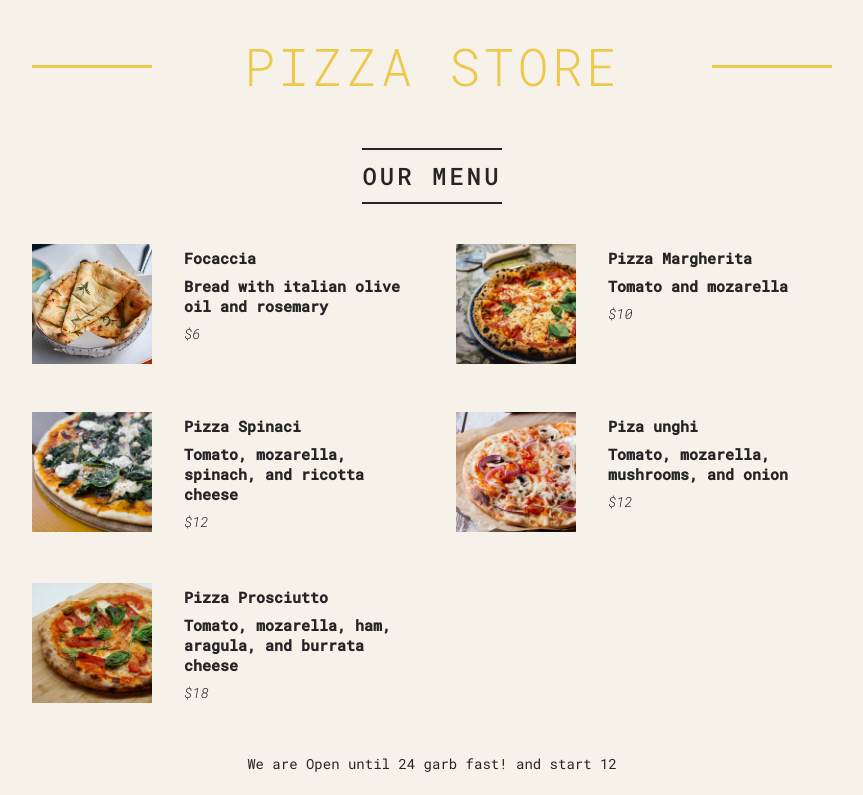
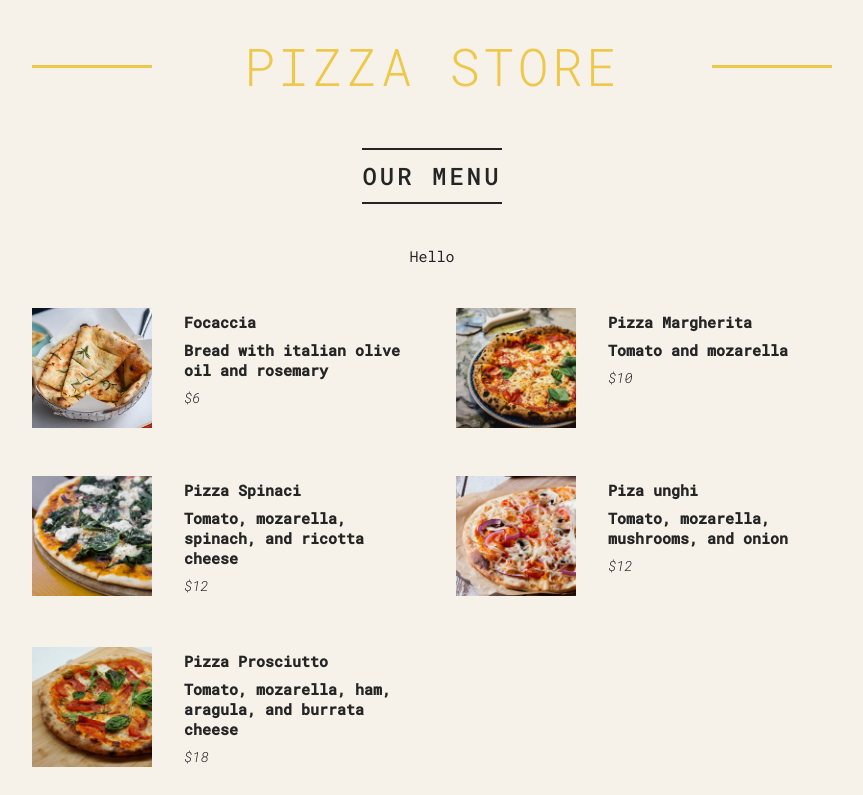
Before and after one commit to Ak003x/dev.React-practice., a Next.js app: page / in a window 1280 px wide. Shown: the top 795 px of the page, without its empty margins (208-1071 px from the left). Built offline with nearby package versions, Linux system fonts and the light colour scheme.

Commit message:
added fragments

```diff
--- a/src/app/page.js
+++ b/src/app/page.js
@@ -64,12 +64,19 @@
     <main className="menu">
       <h2>Our Menu</h2>
 
-      {numPizzas > 0 ? <ul className="pizzas">
+      {numPizzas > 0 ?
+        <>
+        {/* fragments */}
+          <p>Hello</p>
+          <ul className="pizzas">
             {/* //ternary operator..^^ */}
             {pizzaData.map(pizza => (
               <Pizza pizzaObj={pizza} key={pizza.name} />
             ))}
-      </ul> : <p>We are Working on the Menu.....</p>}
+
+          </ul>
+        </>
+        : <p>We are Working on the Menu.....</p>}
 
 
       {/* <Pizza
```
Lines whose indentation alone changed are shown as unchanged.
